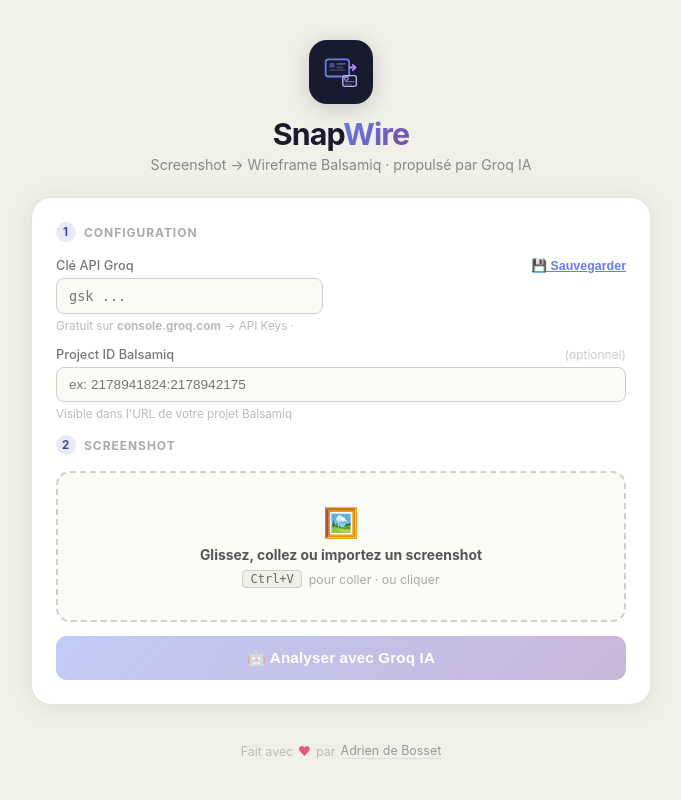
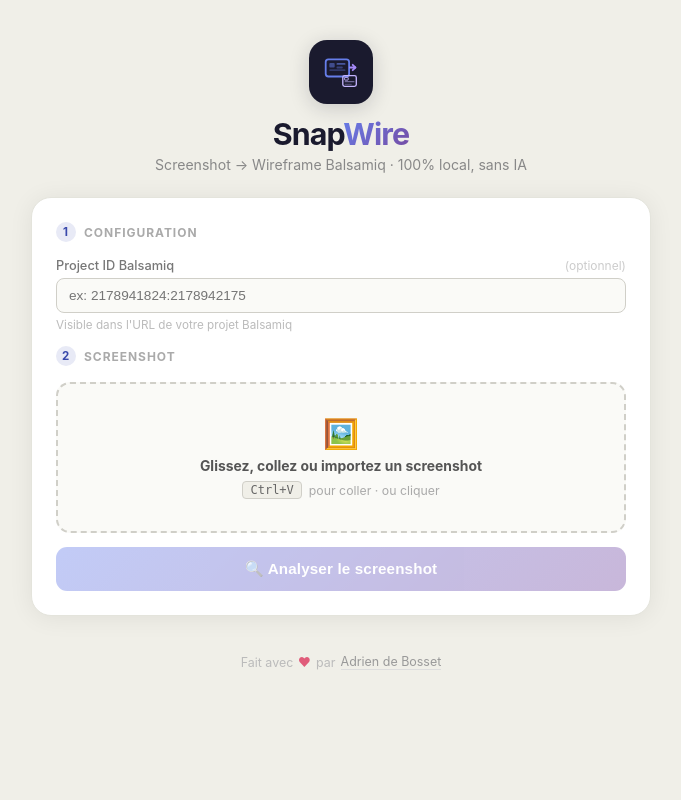
Before and after one commit to debosset/screenshot2wireframe, a FastAPI app: page / in a window 1280 px wide. Shown: the whole page, without its empty margins (299-980 px from the left). Run offline with FastAPI, Linux system fonts and the light colour scheme.

Commit message:
UI: retirer le champ clé API Groq, formulaire 100% OCR local
Le pipeline OCR (smart_analyzer.py) gère maintenant tous les types de
composants utiles (Title, Label, TextInput, TextArea, Button, CheckBox,
RadioButton, ComboBox, Image, HRule...) via OpenCV + Tesseract, sans
dépendance à une clé API externe.

- Suppression du champ 'Clé API Groq' et de tout le JS associé
  (localStorage, save/load, validation de la clé, indicateur de statut)
- Correction d'un bug bloquant : le bouton Analyser exigeait une clé Groq
  avant même d'envoyer la requête (if(!key) return), ce qui aurait rendu
  l'app inutilisable une fois le champ retiré
- Bouton et badge source mis à jour ('Analyser le screenshot' /
  'OCR local — 100% sans IA') au lieu du texte Groq figé
- Le endpoint /analyze n'a pas changé côté serveur : sans groq_api_key
  envoyée, il bascule déjà automatiquement sur smart_analyze() (OCR).
  Le code Groq (groq_vision.py, branche API) reste en place côté backend
  au cas où, simplement plus exposé dans l'UI.

```diff
--- a/app/templates/index.html
+++ b/app/templates/index.html
@@ -20,14 +20,6 @@
     .row input{padding:9px 12px;border:1px solid #d0cfc8;border-radius:8px;font-size:.85rem;color:#333;background:#fafaf7;outline:none;transition:border-color .2s}
     .row input:focus{border-color:#667eea}
     .row .sub{font-size:.73rem;color:#bbb}
-    /* Clé API */
-    .api-key-wrap{position:relative}
-    .api-key-wrap input{padding-right:80px;font-family:monospace}
-    .api-key-status{position:absolute;right:10px;top:50%;transform:translateY(-50%);font-size:.72rem;font-weight:600;border-radius:5px;padding:2px 8px}
-    .api-key-status.saved{background:#ecfdf5;color:#059669}
-    .api-key-status.unsaved{background:#fef3c7;color:#d97706}
-    .save-btn{background:none;border:none;cursor:pointer;font-size:.78rem;color:#667eea;font-weight:600;padding:0;text-decoration:underline}
-    .save-btn:hover{color:#3f51b5}
     /* Dropzone */
     #dropzone{border:2px dashed #d0cfc8;border-radius:14px;padding:32px 20px;text-align:center;cursor:pointer;transition:border-color .2s,background .2s;position:relative;background:#fafaf7}
     #dropzone.on{border-color:#667eea;background:#f0f0ff}
@@ -95,25 +87,12 @@
       </svg>
     </div>
     <div class="brand">Snap<span>Wire</span></div>
-    <p class="tagline">Screenshot → Wireframe Balsamiq · propulsé par Groq IA</p>
+    <p class="tagline">Screenshot → Wireframe Balsamiq · 100% local, sans IA</p>
   </div>
 
   <!-- Étape 1 -->
   <div class="card">
     <div class="card-title"><span class="step-badge">1</span> Configuration</div>
-
-    <!-- Clé Groq -->
-    <div class="row">
-      <label>
-        Clé API Groq
-        <button class="save-btn" id="save-btn" onclick="saveKey()">💾 Sauvegarder</button>
-      </label>
-      <div class="api-key-wrap">
-        <input type="password" id="groq-key" placeholder="gsk_..." autocomplete="off" spellcheck="false" oninput="onKeyChange()">
-        <span class="api-key-status" id="key-status"></span>
-      </div>
-      <span class="sub">Gratuit sur <strong>console.groq.com</strong> → API Keys · <span id="saved-hint"></span></span>
-    </div>
 
     <!-- Project ID -->
     <div class="row">
@@ -135,7 +114,7 @@
       <button id="clear-btn">×</button>
     </div>
 
-    <button id="analyze-btn" class="big-btn btn-analyze" disabled>🤖 Analyser avec Groq IA</button>
+    <button id="analyze-btn" class="big-btn btn-analyze" disabled>🔍 Analyser le screenshot</button>
 
     <div id="progress">
       <div class="pbar-wrap"><div class="pbar" id="pbar"></div></div>
@@ -148,7 +127,7 @@
   <div class="card" id="analysis-card">
     <div class="card-title"><span class="step-badge">3</span> Composants détectés — vérifiez</div>
     <div class="source-info">
-      <span class="src-badge">🤖 Groq IA — llama-4-scout</span>
+      <span class="src-badge">🔍 OCR local — 100% sans IA</span>
       <span id="count-info" style="font-size:.82rem;color:#777"></span>
     </div>
     <div class="summary" id="summary"></div>
@@ -169,47 +148,7 @@
   <footer>Fait avec <span class="heart">♥</span> par <a href="https://github.com/debosset" target="_blank">Adrien de Bosset</a></footer>
 
   <script>
-    const STORAGE_KEY = 'snapwire_groq_key';
     let file=null, jobId=null, clipJson=null;
-
-    // ── Gestion clé API ──────────────────────────────────────────────────────
-    function loadSavedKey(){
-      const saved = localStorage.getItem(STORAGE_KEY);
-      if(saved){
-        document.getElementById('groq-key').value = saved;
-        setKeyStatus('saved');
-        document.getElementById('saved-hint').textContent = 'Clé sauvegardée ✓';
-      }
-    }
-
-    function saveKey(){
-      const key = document.getElementById('groq-key').value.trim();
-      if(!key){ alert('Entrez d\'abord votre clé API Groq'); return; }
-      localStorage.setItem(STORAGE_KEY, key);
-      setKeyStatus('saved');
-      document.getElementById('saved-hint').textContent = 'Clé sauvegardée ✓';
-      document.getElementById('save-btn').textContent = '✓ Sauvegardée';
-      setTimeout(()=>{ document.getElementById('save-btn').textContent = '💾 Sauvegarder'; }, 2000);
-    }
-
-    function onKeyChange(){
-      const key = document.getElementById('groq-key').value.trim();
-      const saved = localStorage.getItem(STORAGE_KEY);
-      if(key && key !== saved) setKeyStatus('unsaved');
-      else if(key && key === saved) setKeyStatus('saved');
-      else setKeyStatus('');
-    }
-
-    function setKeyStatus(status){
-      const el = document.getElementById('key-status');
-      if(status === 'saved'){ el.textContent='Sauvegardée'; el.className='api-key-status saved'; }
-      else if(status === 'unsaved'){ el.textContent='Non sauvegardée'; el.className='api-key-status unsaved'; }
-      else { el.textContent=''; el.className='api-key-status'; }
-    }
-
-    function getKey(){
-      return document.getElementById('groq-key').value.trim() || localStorage.getItem(STORAGE_KEY) || '';
-    }
 
     // ── Upload ───────────────────────────────────────────────────────────────
     const dz=document.getElementById('dropzone'),fi=document.getElementById('file-input'),
@@ -248,22 +187,19 @@
 
     // ── Analyser ─────────────────────────────────────────────────────────────
     analyzeBtn.onclick=async()=>{
-      const key = getKey();
-      if(!key){ err.textContent='Entrez votre clé API Groq (gratuite sur console.groq.com)'; err.style.display='block'; return; }
       if(!file) return;
 
       analyzeBtn.disabled=true; err.style.display='none';
       document.getElementById('analysis-card').style.display='none';
       prog.style.display='block';
 
-      const steps=[[15,"Envoi à Groq IA…"],[40,"Analyse de l'interface…"],[70,"Détection des composants…"],[90,"Finalisation…"]];
+      const steps=[[15,"Lecture de l'image…"],[40,"Reconnaissance du texte (OCR)…"],[70,"Détection des composants…"],[90,"Finalisation…"]];
       let si=0;
       const t=setInterval(()=>{if(si<steps.length){pbar.style.width=steps[si][0]+'%';stat.textContent=steps[si][1];si++}},1500);
 
       try{
         const fd=new FormData();
         fd.append('file',file);
-        fd.append('groq_api_key', key);
         fd.append('project_id', document.getElementById('pid').value.trim()||'0:1');
         const r=await fetch('/analyze',{method:'POST',body:fd});
         const d=await r.json();
@@ -328,8 +264,6 @@
       setTimeout(()=>{ copyBtn.textContent='📋 Copier JSON'; copyBtn.classList.remove('ok'); }, 2500);
     };
 
-    // ── Init ──────────────────────────────────────────────────────────────────
-    loadSavedKey();
   </script>
 </body>
 </html>
```
